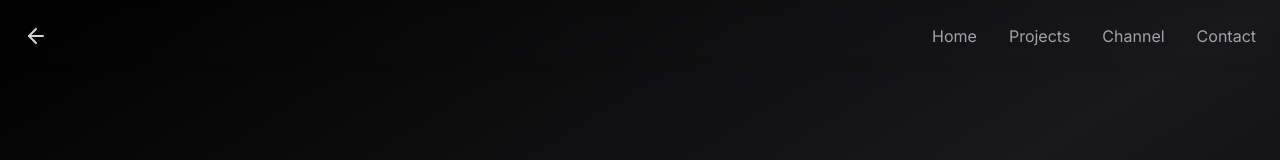
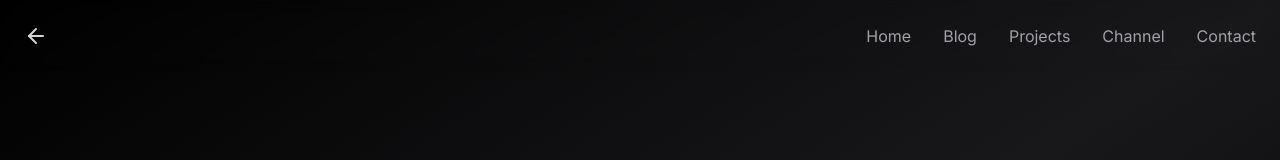
Before and after one commit to turing0/nextjs-portfolio, a Next.js app: page /channel in a window 1280 px wide. Shown: the top 160 px of the page. Built offline with nearby package versions, Linux system fonts and the light colour scheme; what tailwindcss-debug-screens would draw is missing.

Commit message:
update lin

```diff
--- a/app/components/nav.tsx
+++ b/app/components/nav.tsx
@@ -35,6 +35,12 @@ export const Navigation: React.FC = () => {
 							Home
 						</Link>
 						<Link
+							href="https://blog.laphel.com/"
+							className="duration-200 text-zinc-400 hover:text-zinc-100"
+						>
+							Blog
+						</Link>
+						<Link
 							href="/projects"
 							className="duration-200 text-zinc-400 hover:text-zinc-100"
 						>
```
